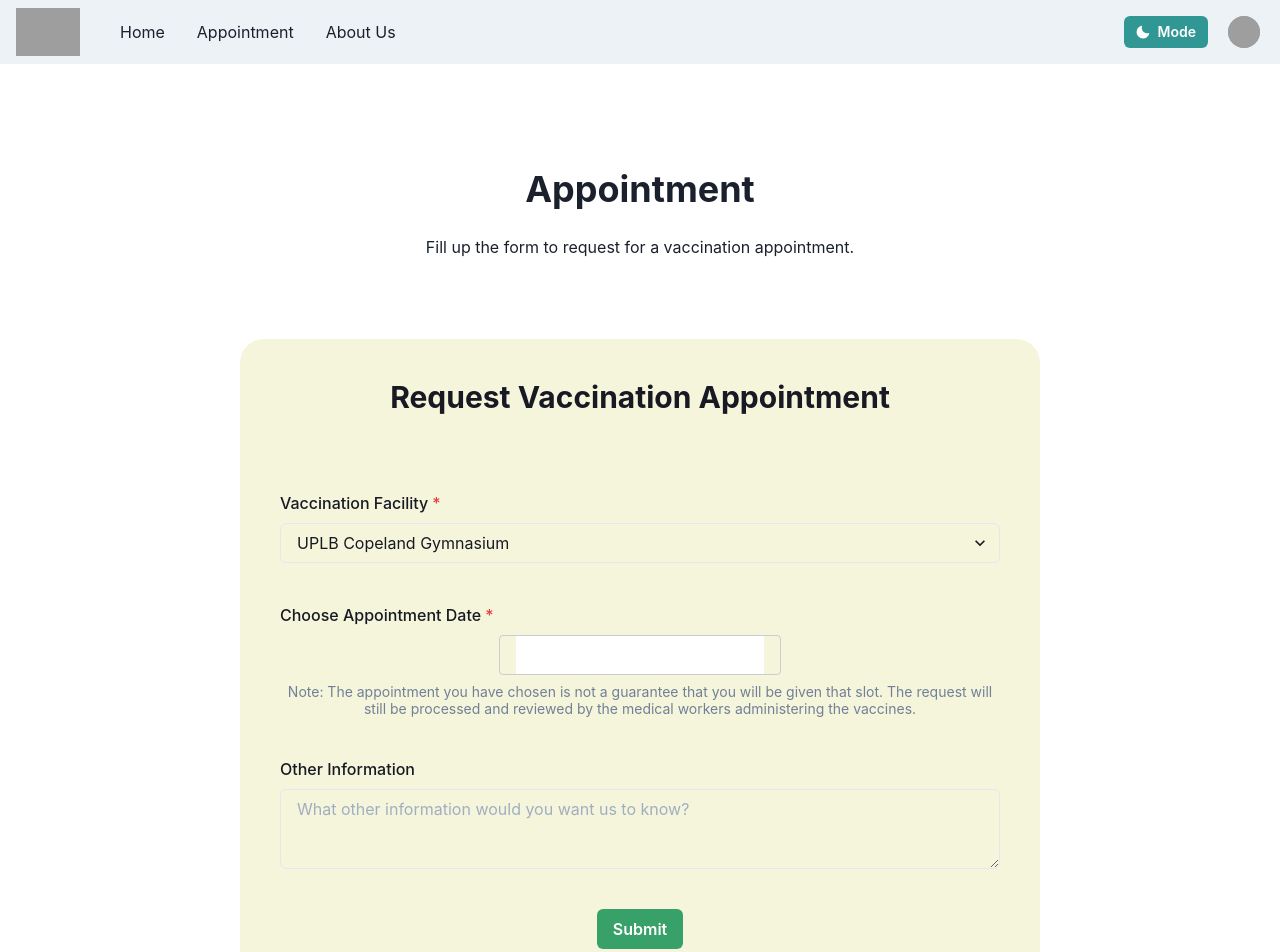
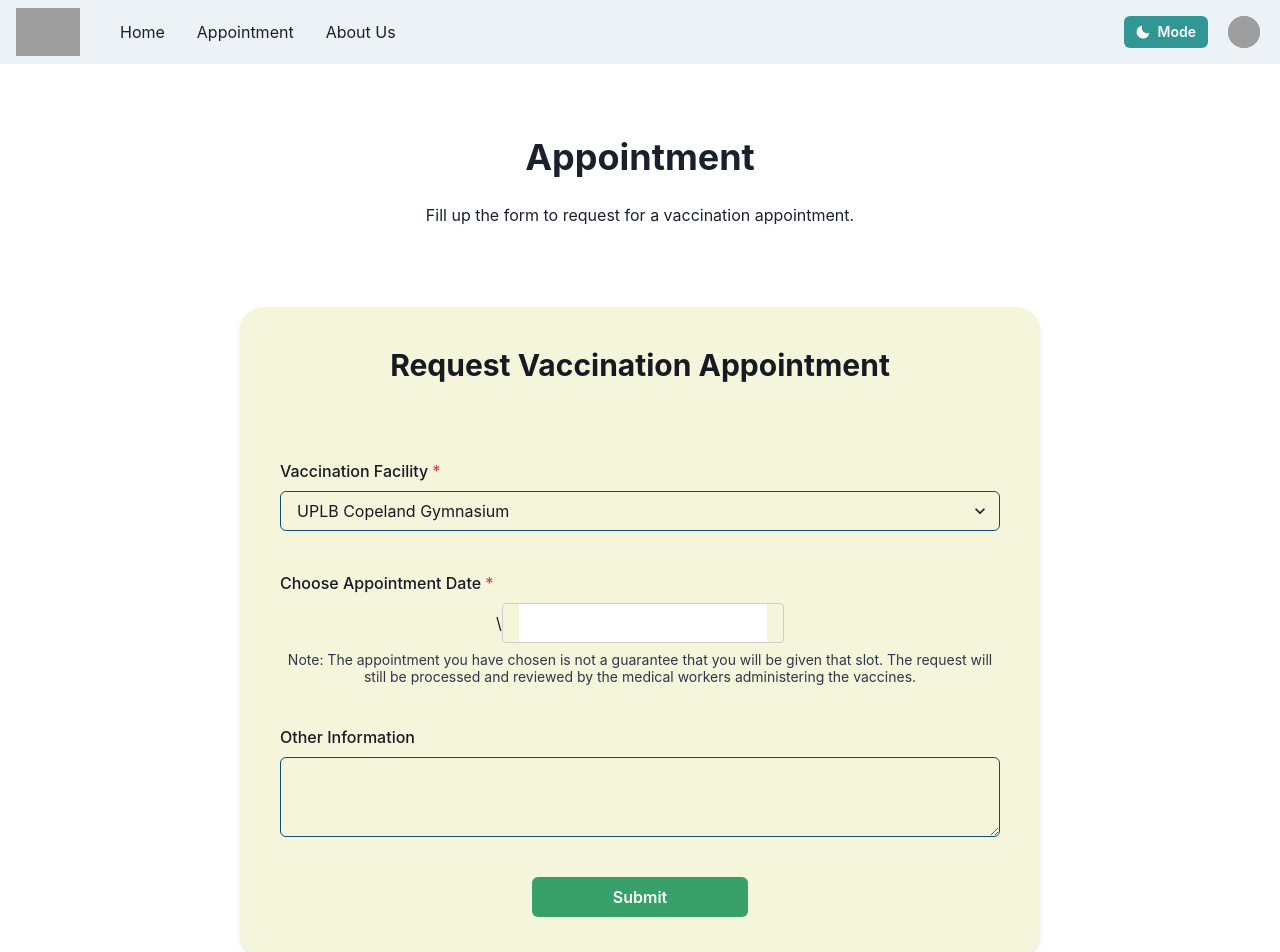
Before and after one commit to ridiculoys/cs173-project, a Next.js app in the folder frontend/: page /appointment in a window 1280 px wide. Shown: the top 952 px of the page. Built offline with nearby package versions, Linux system fonts and the light colour scheme; grey boxes are pictures that could not be loaded.

Commit message:
chore: added more visible borders, made minor visual adjustments

```diff
--- a/frontend/src/pages/appointment.tsx
+++ b/frontend/src/pages/appointment.tsx
@@ -55,7 +55,7 @@ export default function Appointment() {
   return (
     <>
       <NavigationBar />
-      <Container mt="6rem" minW="full" overflow="scroll" p={2}>
+      <Container mt="4rem" minW="full" overflow="scroll" p={2}>
         <title>Appointment</title>
         <Box pb={20}>
           <Stack spacing={0} align={"center"}>
@@ -74,7 +74,10 @@ export default function Appointment() {
             minWidth={500}
             maxWidth={800}
             p={10}
+            mb={70}
             bg="beige"
+            boxShadow="lg"
+            shadow="md"
             borderRadius="3xl"
             minW="xs"
             color="gray.900"
@@ -92,7 +95,7 @@ export default function Appointment() {
               </Heading>
               <FormControl isRequired >
                 <FormLabel as="legend">Vaccination Facility</FormLabel>
-                <Select variant="outline">
+                <Select variant="outline" border="1px" borderColor="twitter.900">
                   {vaccination_sites.map((site,key) => {
                      return (
                       <option key={key} value={site.name.toString().toLowerCase()}>{site.name}</option>
@@ -102,14 +105,14 @@ export default function Appointment() {
                 </Select>
               </FormControl>
               <FormControl isRequired>
-                <FormLabel as="legend">Choose Appointment Date</FormLabel>
+                <FormLabel as="legend">Choose Appointment Date</FormLabel>\
                   <DatePicker
                       id="published-date"
                       selectedDate={date}
                       onChange={onDateChange}
                       showPopperArrow={true}
                     />
-                <FormHelperText>
+                <FormHelperText color="gray.700">
                   Note: The appointment you have chosen is not a guarantee that you will be given that slot.
                   The request will still be processed and reviewed by the medical workers administering the vaccines.
                 </FormHelperText>
@@ -117,15 +120,16 @@ export default function Appointment() {
               <FormControl>
                 <FormLabel as="legend">Other Information</FormLabel>
                 <Textarea
-                  // value={textValue}
-                  // onChange={handleInputChange}
-                  placeholder="What other information would you want us to know?"
+                  variant="outline"
                   size="md"
+                  border="1px"
+                  borderColor="twitter.900"
                 />
               </FormControl>
                 <Button
-                  mb={6}
                   colorScheme="green"
+                  size="md"
+                  width="30%"
                   aria-label="Submit"
                 >
                   Submit
--- a/frontend/styles/date-picker.css
+++ b/frontend/styles/date-picker.css
@@ -43,19 +43,19 @@
 }
 
 .react-datepicker__navigation--previous {
-  border-right-color: #cbd5e0;
+  border-right-color: #fff8dc;
 }
 
 .react-datepicker__navigation--previous:hover {
-  border-right-color: #a0aec0;
+  border-right-color: #fff8dc;
 }
 
 .react-datepicker__navigation--next {
-  border-left-color: #cbd5e0;
+  border-left-color: #fff8dc;
 }
 
 .react-datepicker__navigation--next:hover {
-  border-left-color: #a0aec0;
+  border-left-color: #fff8dc;
 }
 
 .react-datepicker__header {
@@ -124,11 +124,13 @@
   border-radius: unset;
   font-size: 1.5rem;
   font-weight: bold;
-  color: hsl(0, 0%, 80%);
+  /* color: hsl(48%, 100%, 93%); */
+  color: #fff8dc;
   height: 20px;
   width: 20px;
 }
 
 .react-datepicker__close-icon::after:hover {
-  color: hsl(0, 0%, 70%);
+  /* color: hsl(48%, 100%, 93%); */
+  color: #fff8dc;
 }
```
Lines whose indentation alone changed are shown as unchanged.
